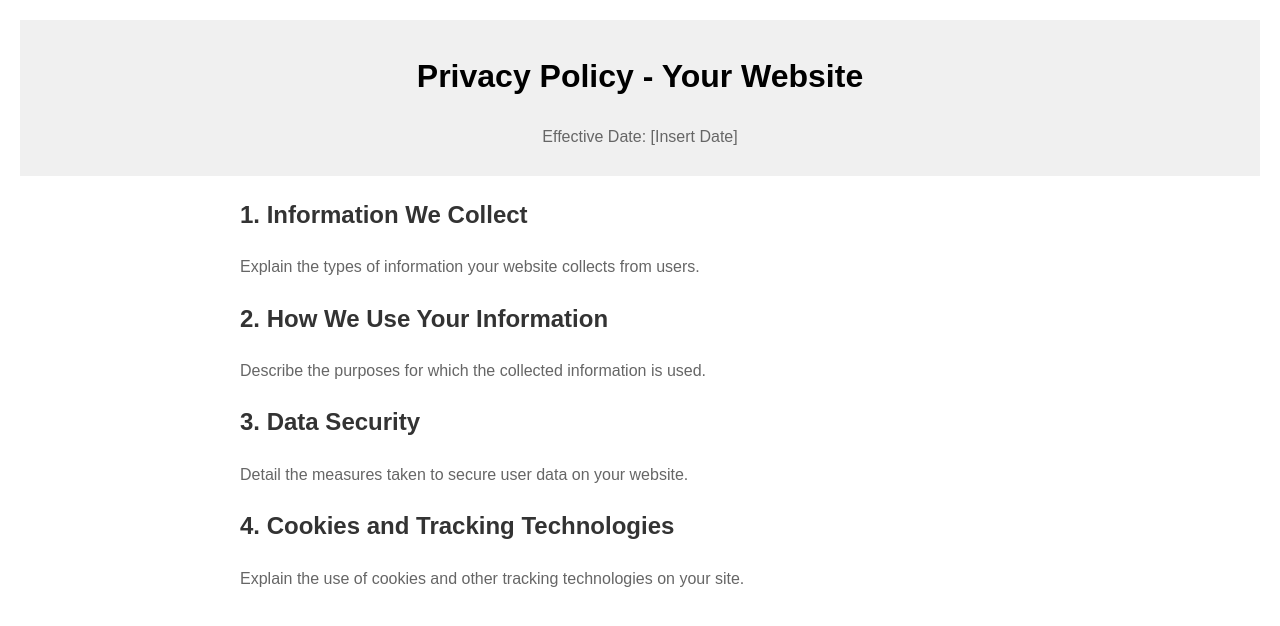
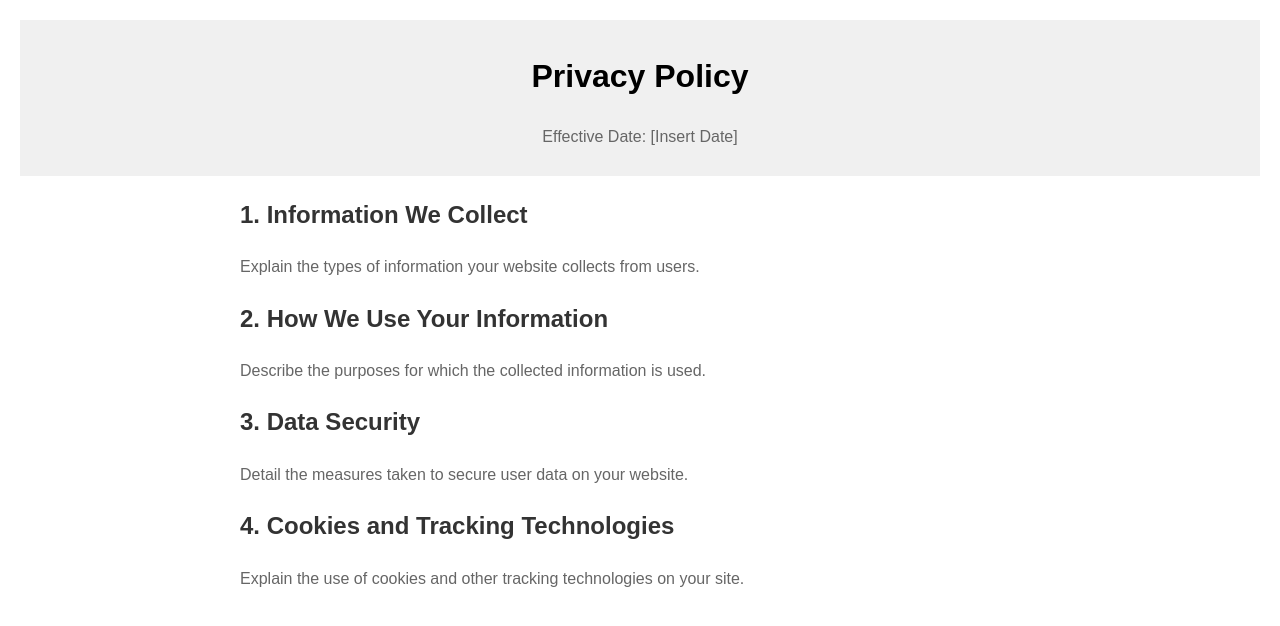
Before and after one commit to Shreyash-Kori/Indian-memories-, a plain HTML site: page privacy.html in a window 1280 px wide. Drawn offline with Linux system fonts and the light colour scheme.

Commit message:
Update privacy.html

```diff
--- a/privacy.html
+++ b/privacy.html
@@ -3,7 +3,7 @@
 <head>
     <meta charset="UTF-8">
     <meta name="viewport" content="width=device-width, initial-scale=1.0">
-    <title>Privacy Policy - Your Website</title>
+    <title>Privacy Policy</title>
     <style>
         body {
             font-family: Arial, sans-serif;
@@ -37,7 +37,7 @@
 </head>
 <body>
     <header>
-        <h1>Privacy Policy - Your Website</h1>
+        <h1>Privacy Policy</h1>
         <p>Effective Date: [Insert Date]</p>
     </header>
 
```
